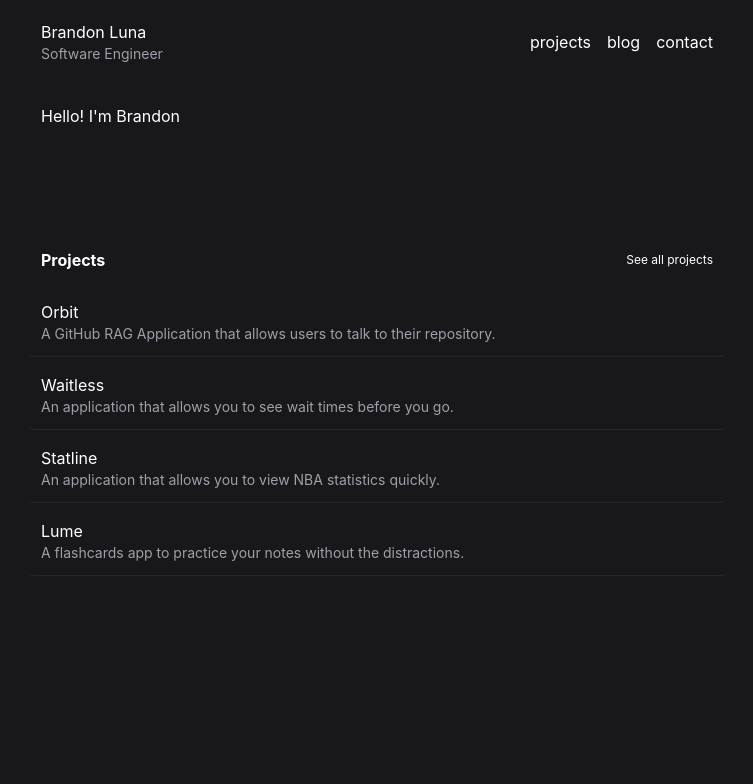
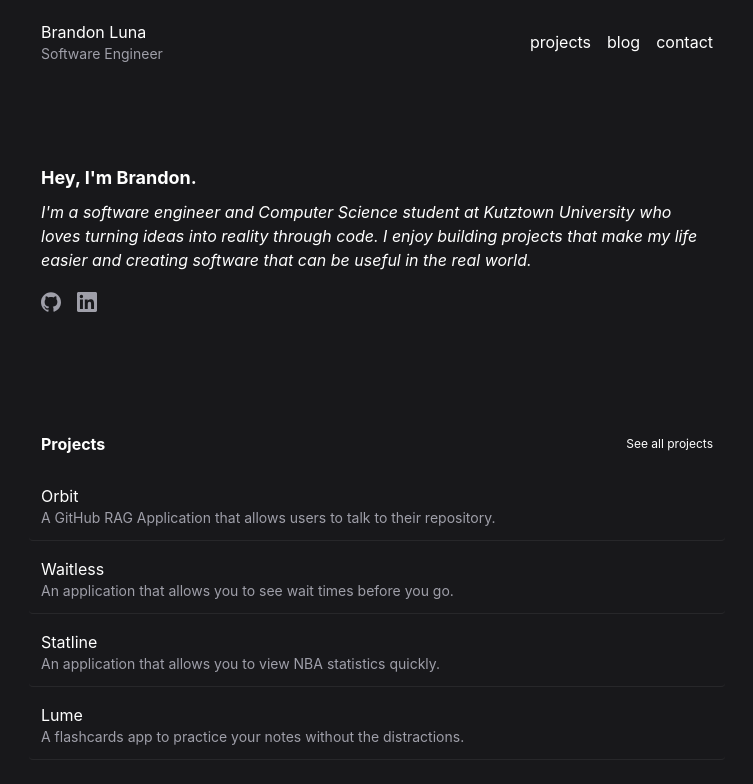
Before and after one commit to luna22b/personal-portfolio, an Astro site in the folder app/: page / in a window 1280 px wide. Shown: the whole page, without its empty margins (263-1016 px from the left). Built offline with nearby package versions, Linux system fonts and the light colour scheme; Astro itself is replaced by a stand-in of ours.

Commit message:
Modified my about page slightly

```diff
--- a/app/src/components/About.astro
+++ b/app/src/components/About.astro
@@ -1,3 +1,49 @@
-<div class="mt-10">
-    Hello! I'm Brandon
+---
+---
+
+<div class="mt-25">
+    <div class="font-bold text-lg">
+        Hey, I'm Brandon.
+    </div>
+
+    <div class="italic mt-2">
+        I'm a software engineer and Computer Science student at Kutztown University
+        who loves turning ideas into reality through code. I enjoy building projects
+        that make my life easier and creating software that can be useful in the real world.
+    </div>
+
+    <div class="flex gap-4 mt-5">
+        <a
+            href="https://github.com/luna22b"
+            target="_blank"
+            rel="noopener noreferrer"
+            class="text-[oklch(0.705_0.015_286.067)] hover:text-blue-100 transition"
+            aria-label="GitHub"
+        >
+            <svg
+                xmlns="http://www.w3.org/2000/svg"
+                viewBox="0 0 24 24"
+                fill="currentColor"
+                class="w-5 h-5"
+            >
+                <path d="M12 .297c-6.63 0-12 5.373-12 12 0 5.303 3.438 9.8 8.205 11.385.6.113.82-.258.82-.577 0-.285-.01-1.04-.015-2.04-3.338.724-4.042-1.61-4.042-1.61-.546-1.387-1.333-1.757-1.333-1.757-1.087-.744.084-.729.084-.729 1.205.084 1.84 1.237 1.84 1.237 1.07 1.835 2.809 1.305 3.495.998.108-.776.418-1.305.762-1.605-2.665-.3-5.466-1.332-5.466-5.93 0-1.31.465-2.38 1.235-3.22-.135-.303-.54-1.523.105-3.176 0 0 1.005-.322 3.3 1.23.96-.267 1.98-.399 3-.405 1.02.006 2.04.138 3 .405 2.28-1.552 3.285-1.23 3.285-1.23.645 1.653.24 2.873.12 3.176.765.84 1.23 1.91 1.23 3.22 0 4.61-2.805 5.625-5.475 5.92.42.36.81 1.096.81 2.22 0 1.605-.015 2.895-.015 3.285 0 .315.21.69.825.57C20.565 22.092 24 17.592 24 12.297c0-6.627-5.373-12-12-12"/>
+            </svg>
+        </a>
+        <a
+            href="https://www.linkedin.com/in/brandonluna22/"
+            target="_blank"
+            rel="noopener noreferrer"
+            class="text-[oklch(0.705_0.015_286.067)] hover:text-blue-100 transition"
+            aria-label="LinkedIn"
+        >
+            <svg
+                xmlns="http://www.w3.org/2000/svg"
+                viewBox="0 0 24 24"
+                fill="currentColor"
+                class="w-5 h-5"
+            >
+                <path d="M20.447 20.452h-3.554v-5.569c0-1.328-.027-3.037-1.852-3.037-1.853 0-2.136 1.445-2.136 2.939v5.667H9.351V8.998h3.414v1.561h.046c.477-.9 1.637-1.85 3.37-1.85 3.601 0 4.267 2.37 4.267 5.455v6.288zM5.337 7.433a2.062 2.062 0 1 1 0-4.123 2.062 2.062 0 0 1 0 4.123zM7.119 20.452H3.555V8.998h3.564v11.454zM22.225 0H1.771C.792 0 0 .774 0 1.729v20.542C0 23.227.792 24 1.771 24h20.451C23.2 24 24 23.227 24 22.271V1.729C24 .774 23.2 0 22.222 0h.003z"/>
+            </svg>
+        </a>
+    </div>
 </div>
```
